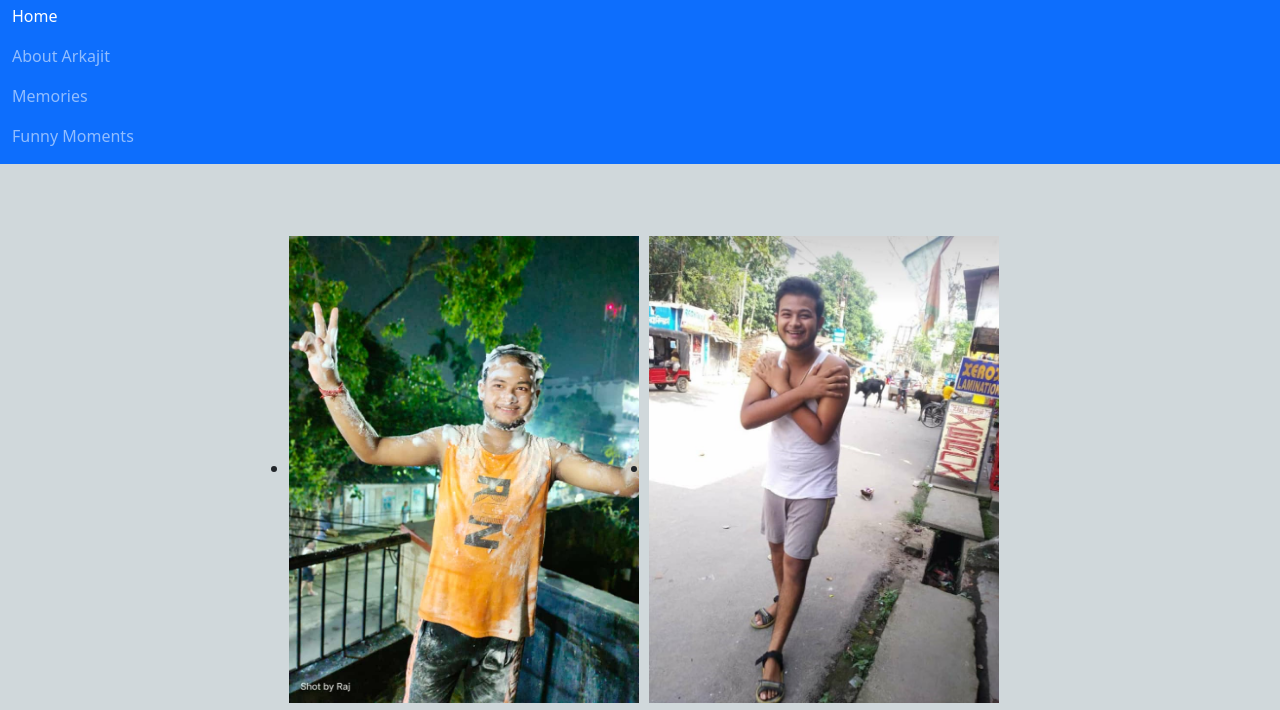
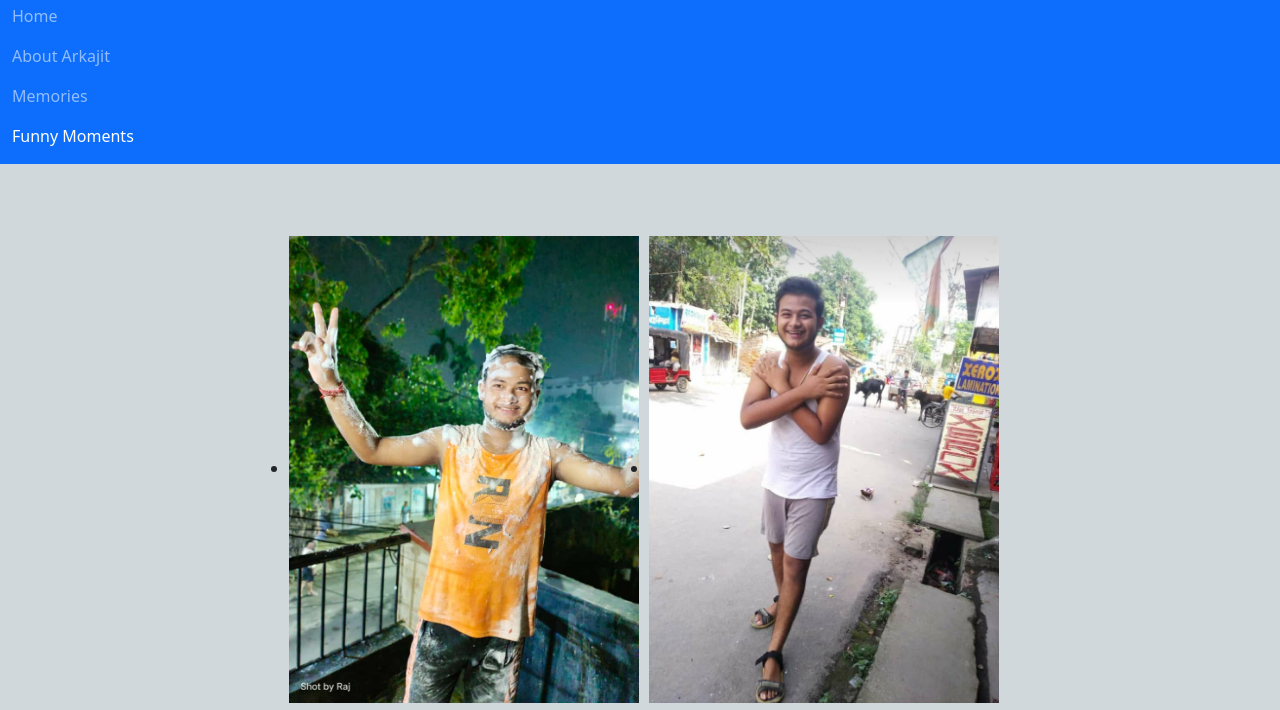
Before and after one commit to SuvoneelBasu/Johnty-Birthday, a plain HTML site: page funny.html in a window 1280 px wide. Both pictures are taken after a click on the button "Toggle navigation". Shown: the part 52-762 px from the top of the page. Drawn offline with nearby package versions, Linux system fonts and the light colour scheme.

Commit message:
Update funny.html

```diff
--- a/funny.html
+++ b/funny.html
@@ -52,10 +52,10 @@
         </button>
         <div class="collapse navbar-collapse" id="navbarNavAltMarkup">
           <div class="navbar-nav">
-            <a class="nav-link active" aria-current="page" href="./index.html">Home</a>
+            <a class="nav-link" aria-current="page" href="./index.html">Home</a>
             <a class="nav-link" href="./About.html">About Arkajit</a>
             <a class="nav-link" href="./memories.html">Memories</a>
-            <a class="nav-link" href="./funny.html">Funny Moments</a>
+            <a class="nav-link active" href="./funny.html">Funny Moments</a>
           </div>
         </div>
       </div>
```
